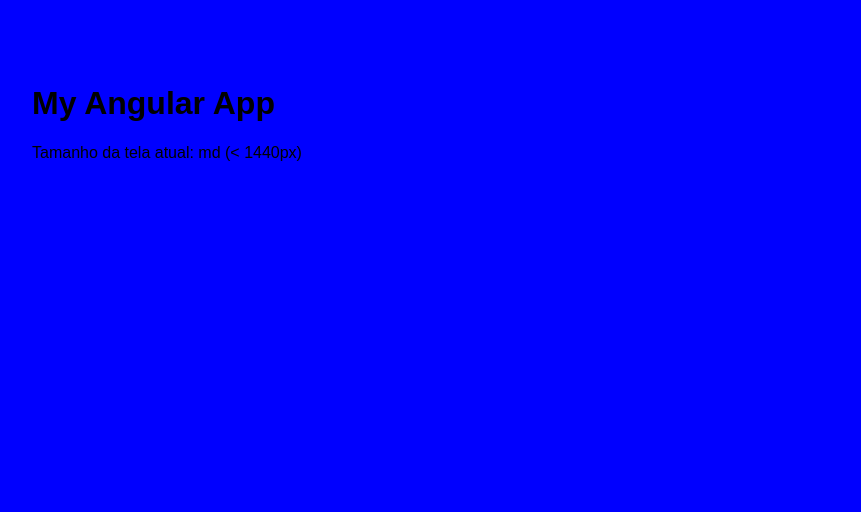
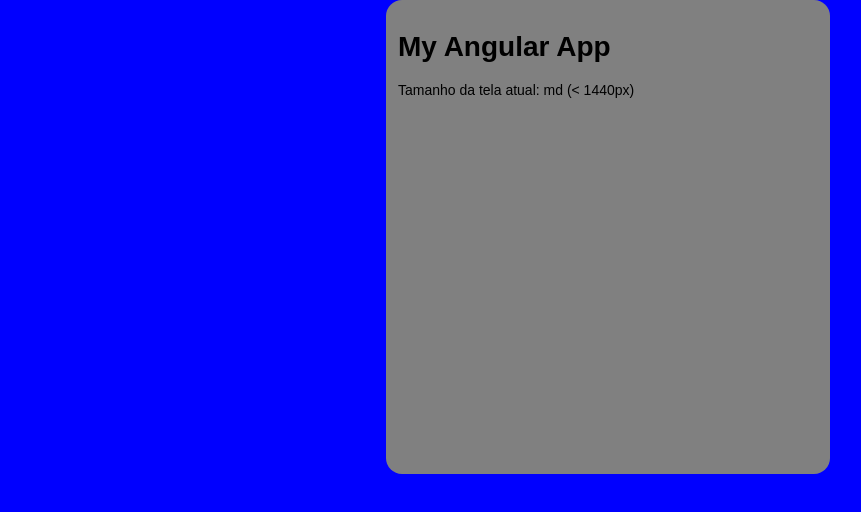
Before and after one commit to cidaluna/angular-teste-storybook, an Angular app: page / in a window 1280 px wide. Shown: the top 512 px of the page, without its empty margins (32-893 px from the left). Built offline with nearby package versions, Linux system fonts and the light colour scheme.

Commit message:
Add breakpoints and mixins to build layout

```diff
--- a/src/app/app.component.html
+++ b/src/app/app.component.html
@@ -1,5 +1,5 @@
 <div class="container">
   <h1 class="container__text">My Angular App</h1>
   <p>Tamanho da tela atual: {{ screenType }}</p>
+  <router-outlet />
 </div>
-<router-outlet />
--- a/src/app/app.component.scss
+++ b/src/app/app.component.scss
@@ -1,25 +1,23 @@
-@use './../styles/breakpoints';
+@use "./../styles/breakpoints" as *;
+@use "./../styles/mixin" as *;
+
 
 .container {
   padding: 16px;
+  background-color: lightgreen;
+  border-radius: 16px;
 
-  // @include for-tablet {
-  //   padding: 32px;
-  // }
+  @include center-container(xxl); // valor default
 
-  // @include for-desktop {
-  //   padding: 64px;
-  // }
-
-  @include breakpoints.respond-to (sm) {
-    padding: 32px;
+  @include respond-to(sm) { // exemplo se precisar de um breakpoint específico
+    @include center-container(sm);
+    padding: 12px;
+    font-size: 14px;
   }
 
-  @include breakpoints.respond-to (md) {
-    padding: 64px;
-  }
-
-  @include breakpoints.respond-to (lg) {
-    padding: 90px;
+  @each $breakpoint, $value in $breakpoints {
+    @include respond-to($breakpoint) {
+      @include center-container($breakpoint);
+    }
   }
 }
--- a/src/styles/_breakpoints.scss
+++ b/src/styles/_breakpoints.scss
@@ -1,35 +1,18 @@
-// $breakpoint-small: 599px;
-// $breakpoint-tablet: 600px;
-// $breakpoint-desktop: 1024px;
-
-// @mixin for-small {
-//   @media (max-width: #{$breakpoint-small}) {
-//     @content;
-//   }
-// }
-
-// @mixin for-tablet {
-//   @media (min-width: #{$breakpoint-tablet}) and (max-width: #{($breakpoint-desktop - 1)}) {
-//     @content;
-//   }
-// }
-
-// @mixin for-desktop {
-//   @media (min-width: #{$breakpoint-desktop}) {
-//     @content;
-//   }
-// }
-
 // Mapa com os breakpoints
 $breakpoints: (
+  xz: 0px,
+  xxs: 320px,
   xs: 480px,
   sm: 768px,
   md: 1024px,
-  lg: 1440px,
-  xl: 1600px,
+  ml: 1280px,
+  lg: 1366px,
+  xl: 1440px,
+  xxl: 1600px,
   ultra: 1920px
 );
 
+// Mixin para aplicar nas medias queries
 @mixin respond-to($breakpoint) {
   $value: map-get($breakpoints, $breakpoint);
 
--- a/src/styles/_mixin.scss
+++ b/src/styles/_mixin.scss
@@ -0,0 +1,28 @@
+$container-dimensions: (
+  xz: (width: 300px, height: 280px),
+  xxs: (width: 320px, height: 300px),
+  xs: (width: 340px, height: 320px),
+  sm: (width: 380px, height: 350px),
+  md: (width: 400px, height: 400px),
+  ml: (width: 420px, height: 450px),
+  lg: (width: 440px, height: 500px),
+  xl: (width: 480px, height: 550px),
+  xxl: (width: 500px, height: 600px),
+  ultra: (width: 520px, height: 650px)
+);
+
+@mixin center-container($value) {
+  $settings: map-get($container-dimensions, $value);
+
+  @if $settings != null {
+    $width: map-get($settings, width);
+    $height: map-get($settings, height);
+
+    margin: 0 auto;
+    background-color: gray;
+    width: $width;
+    height: $height;
+  } @else {
+    @warn "Breakpoint `#{$value}` não encontrado em \$container-dimensions.";
+  }
+}
--- a/src/styles/styles.scss
+++ b/src/styles/styles.scss
@@ -1,5 +1,6 @@
 @use './variables';
 @use './breakpoints';
+@use './mixin';
 
 body {
   margin: 0;
```
